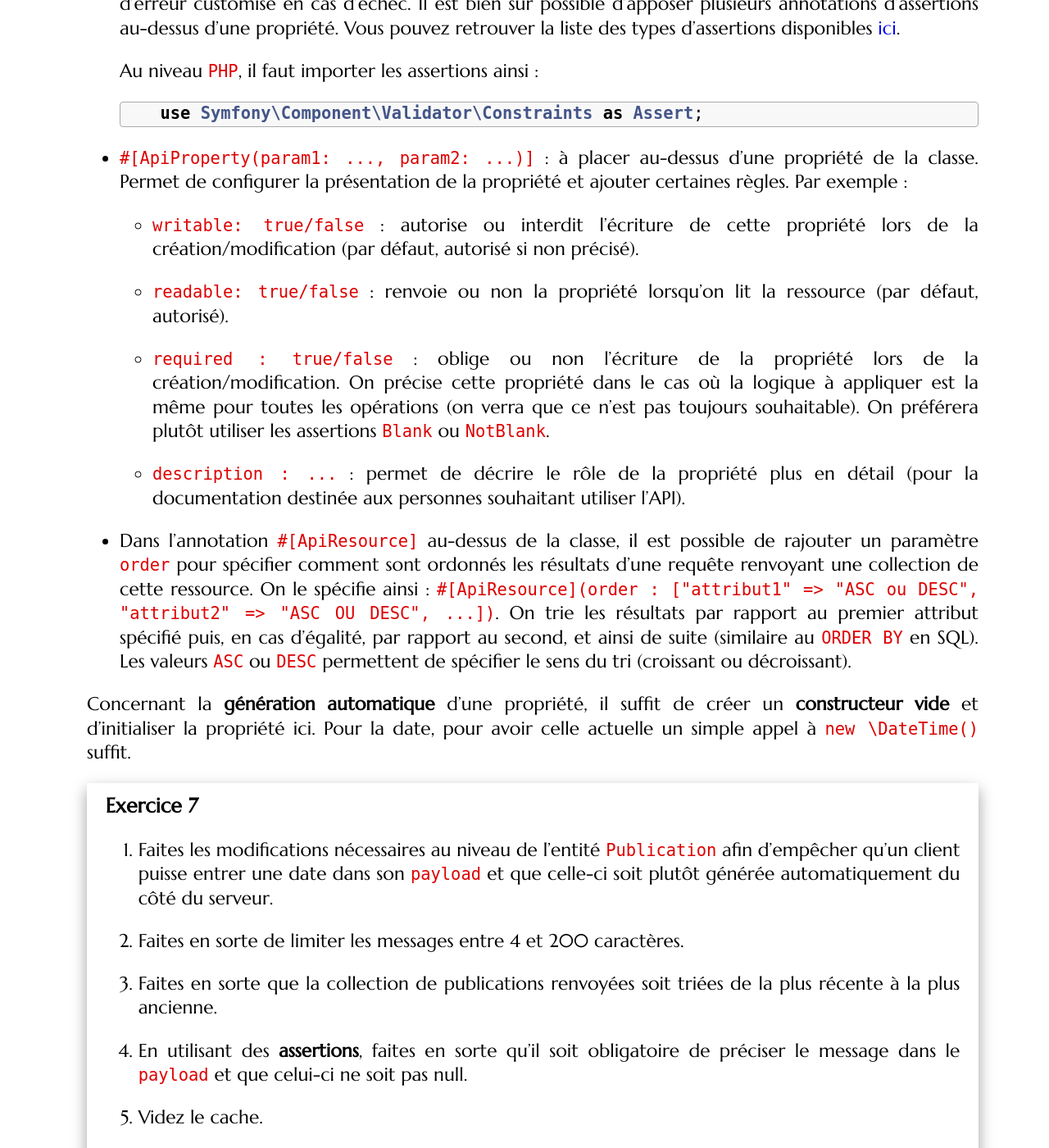
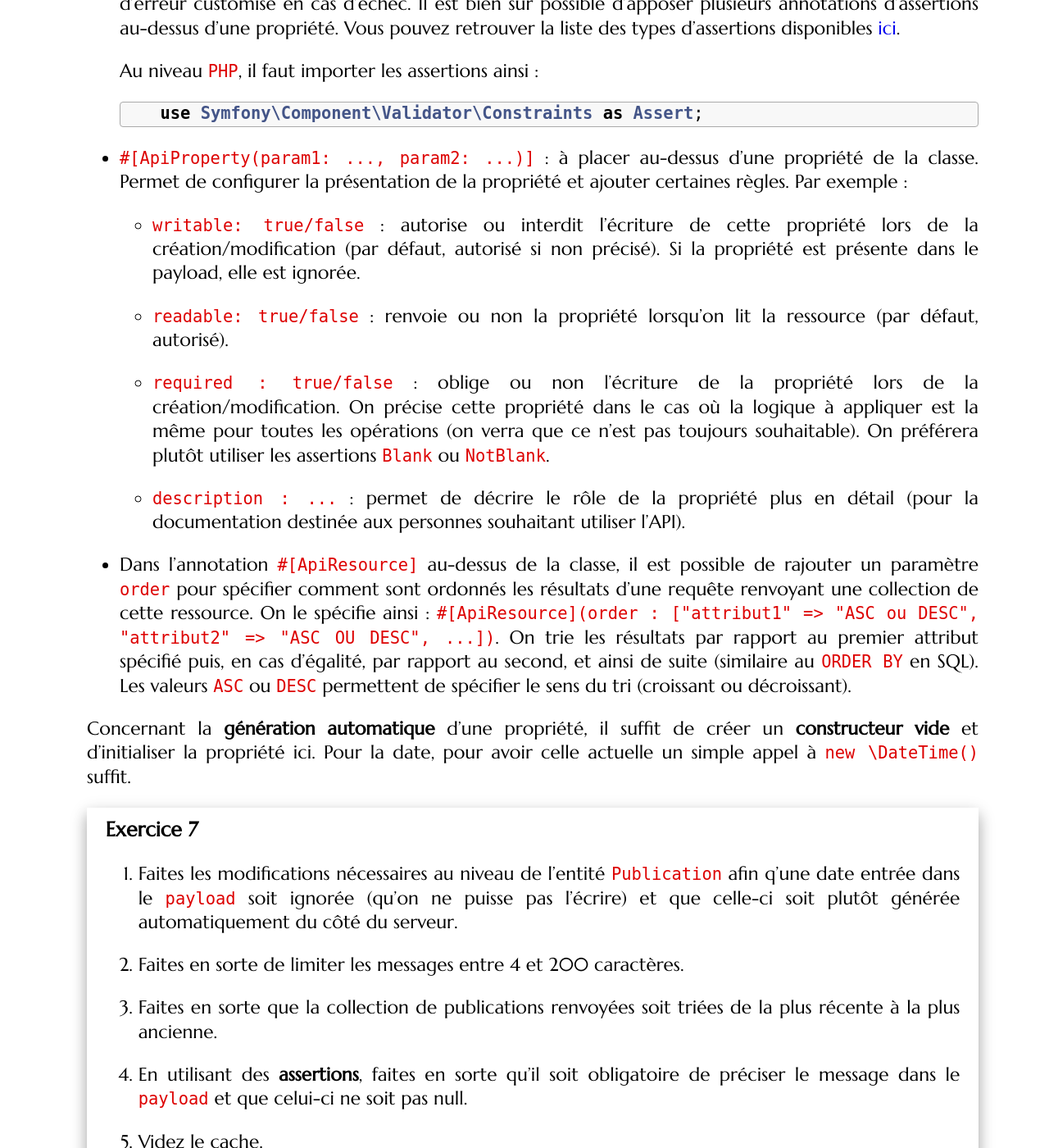
Before and after one commit to mgasquet/ProgMobile-Android-LP-APIDAE, a Jekyll site: the page built from tutorials/tutorial2.md, in a window 1280 px wide and 1400 px high, scrolled down 11952 px. Shown: the whole window at 82% size. Built offline with Jekyll 4.4.1, drawn with Linux system fonts in a browser that asks for light colours; some web fonts are replaced; some of the changed text lies outside the part shown.

Commit message:
update td2

```diff
--- a/tutorials/tutorial2.md
+++ b/tutorials/tutorial2.md
@@ -343,7 +343,7 @@ Pour nous aider à tout cela, nous pouvons utiliser les fameuses **annotations**
 
 * `#[ApiProperty(param1: ..., param2: ...)]` : à placer au-dessus d'une propriété de la classe. Permet de configurer la présentation de la propriété et ajouter certaines règles. Par exemple :
 
-    * `writable: true/false` : autorise ou interdit l'écriture de cette propriété lors de la création/modification (par défaut, autorisé si non précisé).
+    * `writable: true/false` : autorise ou interdit l'écriture de cette propriété lors de la création/modification (par défaut, autorisé si non précisé). Si la propriété est présente dans le payload, elle est ignorée.
 
     * `readable: true/false` : renvoie ou non la propriété lorsqu'on lit la ressource (par défaut, autorisé).
 
@@ -357,7 +357,7 @@ Concernant la **génération automatique** d'une propriété, il suffit de crée
 
 <div class="exercise">
 
-1. Faites les modifications nécessaires au niveau de l'entité `Publication` afin d'empêcher qu'un client puisse entrer une date dans son `payload` et que celle-ci soit plutôt générée automatiquement du côté du serveur.
+1. Faites les modifications nécessaires au niveau de l'entité `Publication` afin q'une date entrée dans le `payload` soit ignorée (qu'on ne puisse pas l'écrire) et que celle-ci soit plutôt générée automatiquement du côté du serveur.
 
 2. Faites en sorte de limiter les messages entre 4 et 200 caractères.
 
```
Also changed, not shown: other parts of tutorials/tutorial2.md (+1 -1 lines).
